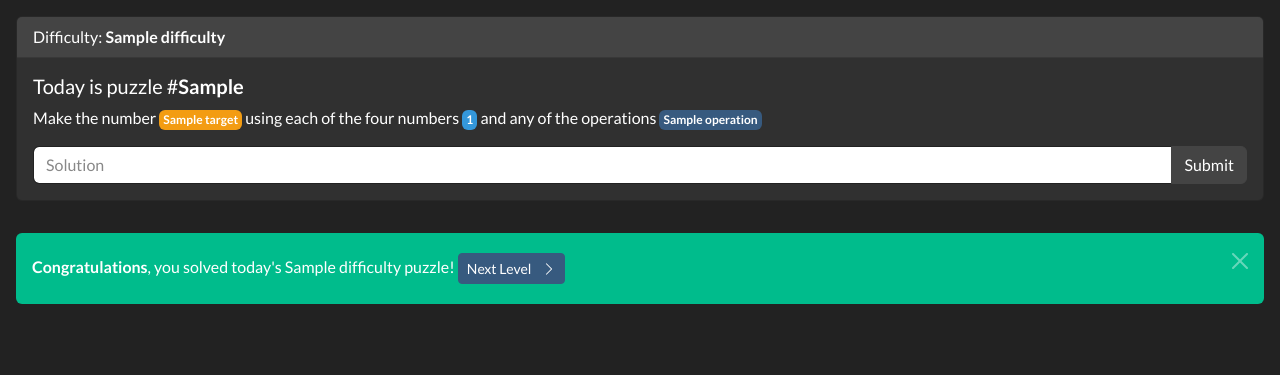
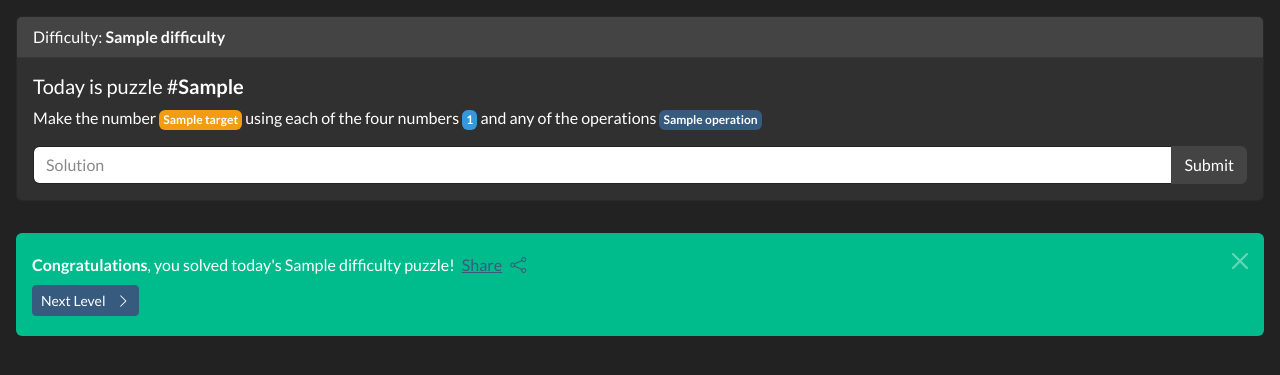
Before and after one commit to taliabn/numble, a Django app: template numble/templates/numble/win.html in a window 1280 px wide. Shown: the part 72-447 px from the top of the page. Run offline with Django 3.2, Linux system fonts and the light colour scheme; the template is opened without the code that fills it: most values are stand-ins (such as "Sample title", 1, 10 or a date in 2020); some libraries are stand-ins or nearby versions.

Commit message:
feat(win.html): share button

```diff
--- a/numble/templates/numble/win.html
+++ b/numble/templates/numble/win.html
@@ -4,11 +4,43 @@
   <div class="alert alert-dismissible alert-success m-3 align-items-center justify-content-center">
     <button type="button" class="btn-close" data-bs-dismiss="alert"></button>
     <div>
-      <p style="display: inline-block" class="py-0 my-1"><strong>Congratulations</strong>, you solved today's {{ difficulty }} puzzle!</p>
+      <p style="display: inline-block" class="py-0 my-1"><strong>Congratulations</strong>, you solved today's {{ difficulty }} puzzle!
+        <a href="#" id="share-button" class="text-primary ms-1" style="display: inline-block">Share<i class="bi bi-share ms-2"></i></a></p>
+    <!-- toast is only for browsers that don't support web share api -->
+      <div class="toast" id="textCopiedToast" role="alert" aria-live="assertive" aria-atomic="true">
+        <div class="position-relative">
+          <button type="button" class="btn-close pt-2 pe-2" data-bs-dismiss="toast" aria-label="Close">
+          </div>
+          <div class="toast-body">
+            Copied text to clipboard!
+          </div>
+        </div>
+      </div>
       <button id="next-puzzle" type="button" class="btn btn-primary btn-sm px-2 my-1 py-1">
         <a style="text-decoration: none;" href="{% url 'index' next_difficulty %}">Next Level</a>
         <i class="bi bi-chevron-right ms-2"></i>
       </button>
     </div>
-  </div>
+    <script>
+      let shareText = "I solved numble puzzle #" + document.getElementById("puzzle-day").innerHTML + "!\nPlay now at http://numble.fly.dev/play/"
+      const shareData = {
+        title: "Numble",
+        text: shareText,
+      }
+      const btn = document.getElementById("share-button");
+      const resultPara = document.getElementById("share-result");
+      btn.addEventListener("click", async () => {
+        if (navigator.share){
+          try {
+            await navigator.share (shareData); resultPara.textContent = "MDN shared successfully";
+          } catch (err) {
+            console.log("error sharing", err)
+          }}
+        else {
+          const textCopiedToast = document.getElementById('textCopiedToast')
+          const toastBootstrap = bootstrap.Toast.getOrCreateInstance(textCopiedToast)
+          toastBootstrap.show()
+        }
+      })
+    </script>
 {% endblock wincontent%}
```
